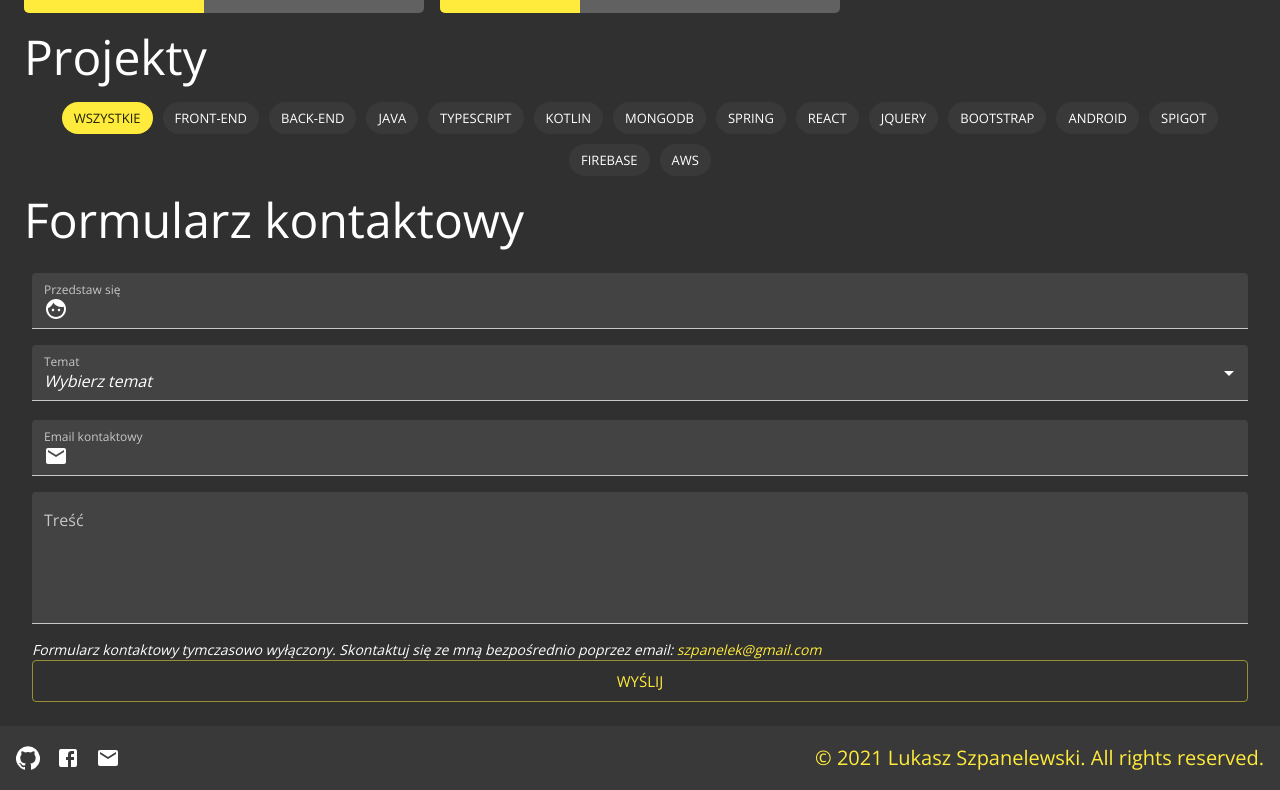
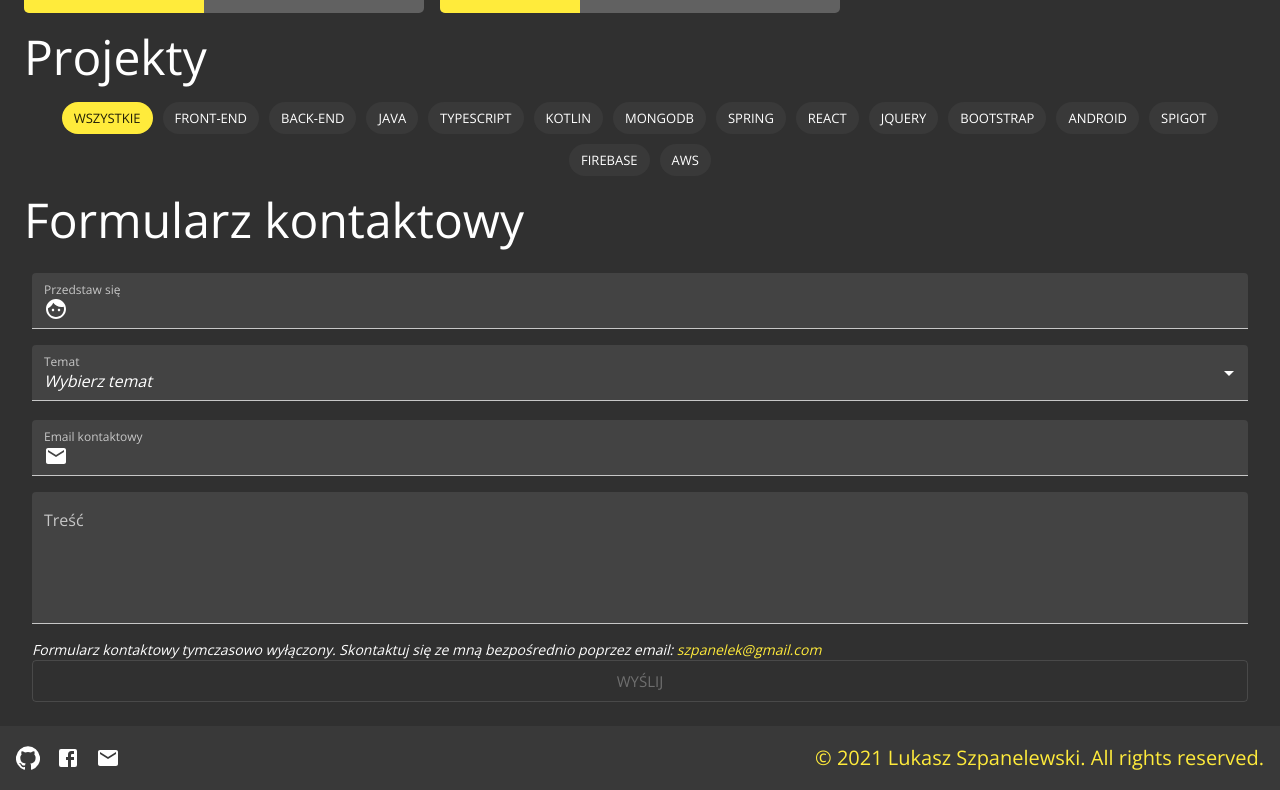
Before and after one commit to szpanel/szpanel-portfolio, a React (Create React App) app: page / in a window 1280 px wide. Shown: the part 1295-2085 px from the top of the page. Built offline with nearby package versions, Linux system fonts and the light colour scheme.

Commit message:
:construction: Disable contact submit button

```diff
--- a/src/routes/Contact.tsx
+++ b/src/routes/Contact.tsx
@@ -183,7 +183,7 @@ const Contact = () => {
                             </em>
                             <Button
                                 type="submit"
-                                disabled={isSubmitting}
+                                disabled={true}
                                 variant="outlined"
                                 color="primary"
                                 size="large"
```
